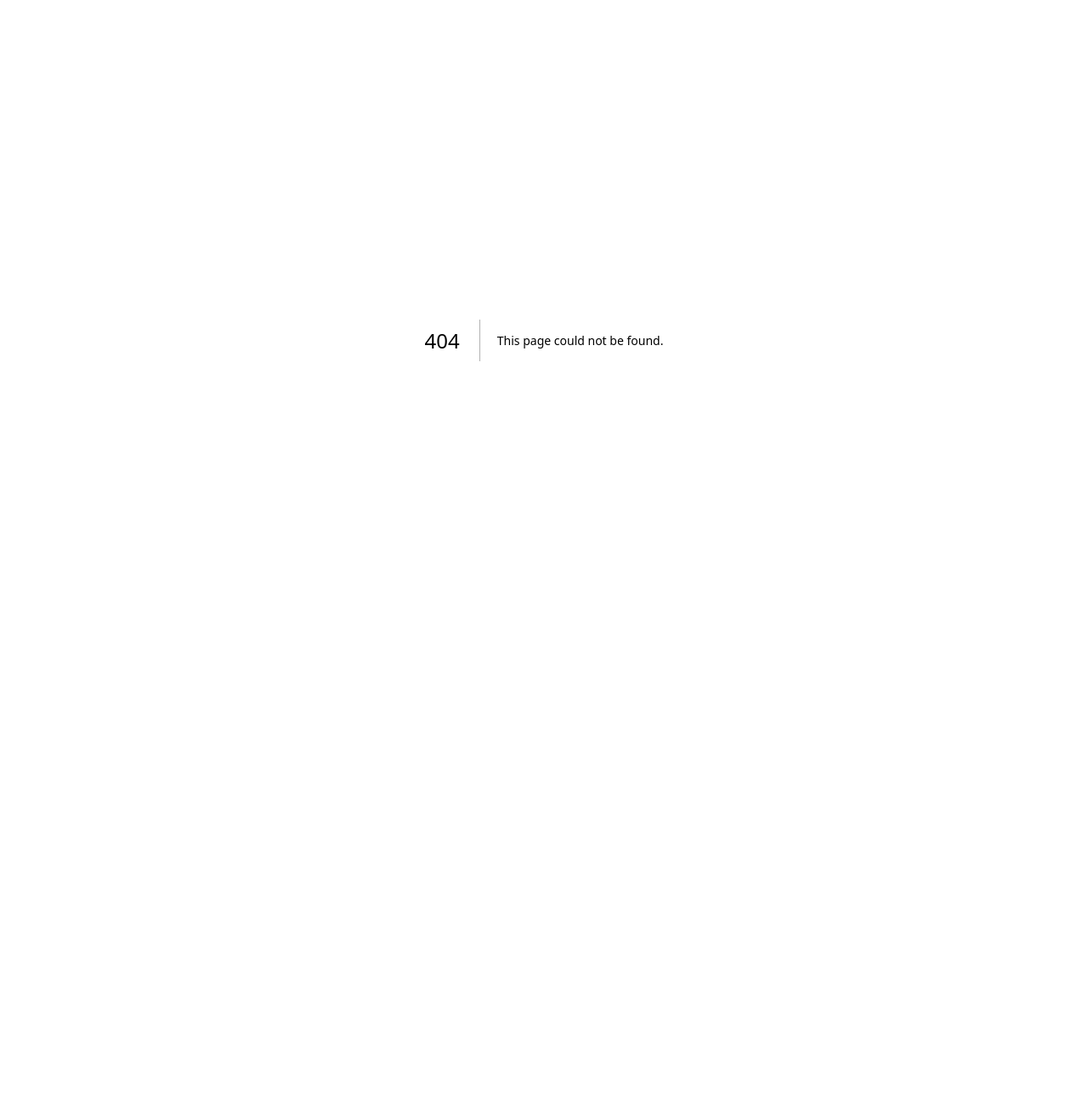
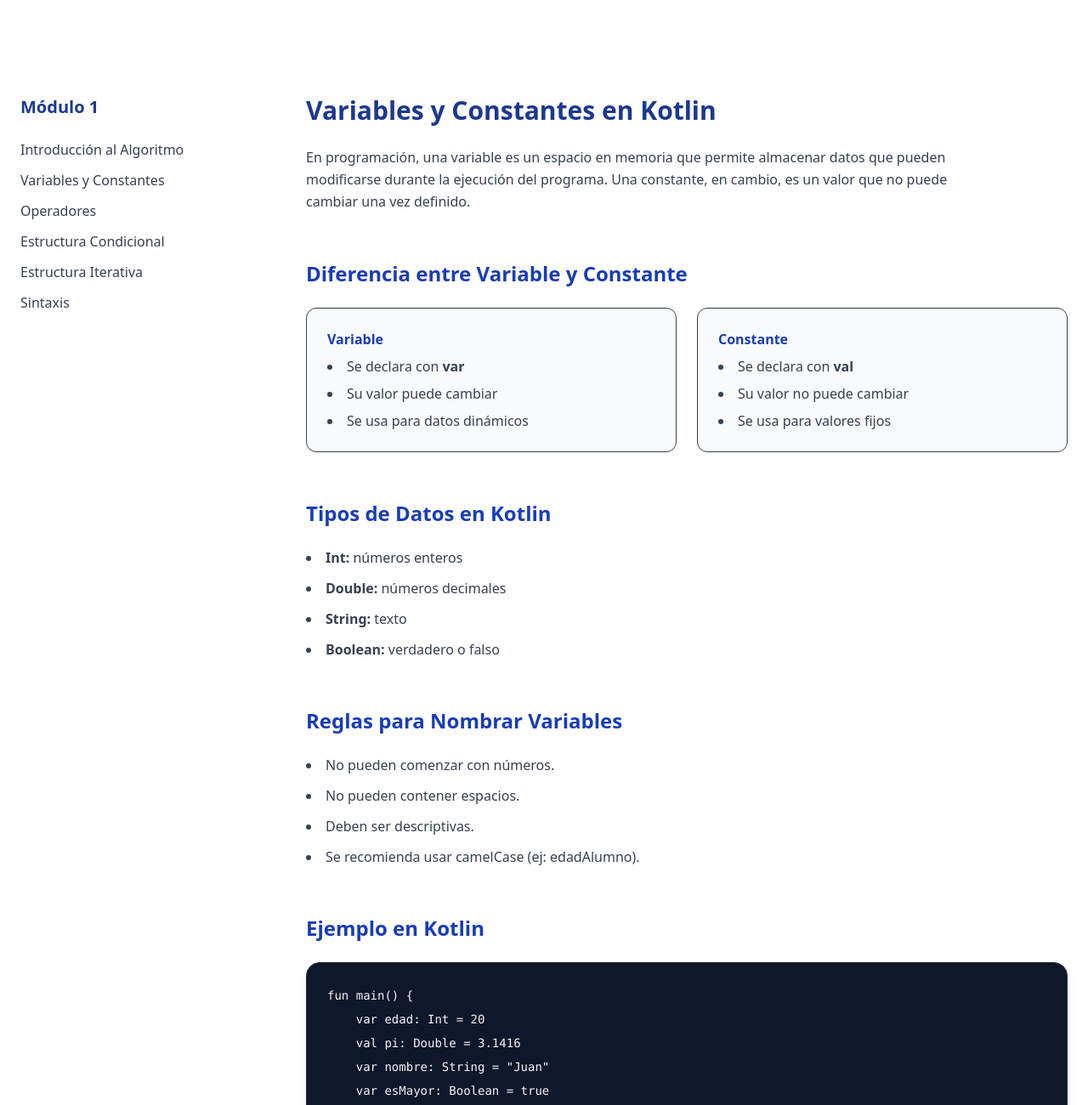
Before and after one commit to maxielsezar/academiainformatica, a Next.js app: page /cursos/programador/modulo-1/variables in a window 1280 px wide. Before the commit this address had no page. Shown: the top 1300 px of the page at 85% size. Before the commit the page ends 800 px from the top, so only its background shows below. Built offline with nearby package versions, Linux system fonts and the light colour scheme.

Commit message:
variables y constantes

```diff
--- /dev/null
+++ b/app/cursos/programador/modulo-1/variables/page.tsx
@@ -0,0 +1,150 @@
+export default function VariablesPage() {
+  return (
+    <div className="space-y-14">
+
+      {/* Título */}
+      <section>
+        <h1 className="text-3xl font-bold text-blue-900 mb-6">
+          Variables y Constantes en Kotlin
+        </h1>
+
+        <p className="text-gray-700 leading-relaxed max-w-3xl">
+          En programación, una variable es un espacio en memoria que permite
+          almacenar datos que pueden modificarse durante la ejecución del programa.
+          Una constante, en cambio, es un valor que no puede cambiar una vez definido.
+        </p>
+      </section>
+
+      {/* Diferencia */}
+      <section>
+        <h2 className="text-2xl font-bold text-blue-800 mb-6">
+          Diferencia entre Variable y Constante
+        </h2>
+
+        <div className="grid md:grid-cols-2 gap-6 text-gray-700">
+
+          <div className="bg-gray-50 border p-6 rounded-xl">
+            <h3 className="font-semibold text-blue-800 mb-2">Variable</h3>
+            <ul className="list-disc list-inside space-y-2">
+              <li>Se declara con <strong>var</strong></li>
+              <li>Su valor puede cambiar</li>
+              <li>Se usa para datos dinámicos</li>
+            </ul>
+          </div>
+
+          <div className="bg-gray-50 border p-6 rounded-xl">
+            <h3 className="font-semibold text-blue-800 mb-2">Constante</h3>
+            <ul className="list-disc list-inside space-y-2">
+              <li>Se declara con <strong>val</strong></li>
+              <li>Su valor no puede cambiar</li>
+              <li>Se usa para valores fijos</li>
+            </ul>
+          </div>
+
+        </div>
+      </section>
+
+      {/* Tipos de datos */}
+      <section>
+        <h2 className="text-2xl font-bold text-blue-800 mb-6">
+          Tipos de Datos en Kotlin
+        </h2>
+
+        <ul className="list-disc list-inside space-y-3 text-gray-700">
+          <li><strong>Int:</strong> números enteros</li>
+          <li><strong>Double:</strong> números decimales</li>
+          <li><strong>String:</strong> texto</li>
+          <li><strong>Boolean:</strong> verdadero o falso</li>
+        </ul>
+      </section>
+
+      {/* Reglas */}
+      <section>
+        <h2 className="text-2xl font-bold text-blue-800 mb-6">
+          Reglas para Nombrar Variables
+        </h2>
+
+        <ul className="list-disc list-inside space-y-3 text-gray-700">
+          <li>No pueden comenzar con números.</li>
+          <li>No pueden contener espacios.</li>
+          <li>Deben ser descriptivas.</li>
+          <li>Se recomienda usar camelCase (ej: edadAlumno).</li>
+        </ul>
+      </section>
+
+      {/* Ejemplo en Kotlin */}
+      <section>
+        <h2 className="text-2xl font-bold text-blue-800 mb-6">
+          Ejemplo en Kotlin
+        </h2>
+
+        <div className="bg-[#0f172a] text-gray-100 p-6 rounded-2xl text-sm font-mono shadow-lg border border-gray-800">
+          <pre className="leading-7">
+{`fun main() {
+    var edad: Int = 20
+    val pi: Double = 3.1416
+    var nombre: String = "Juan"
+    var esMayor: Boolean = true
+
+    println("Edad: $edad")
+}`}
+          </pre>
+        </div>
+      </section>
+
+      {/* Errores comunes */}
+      <section>
+        <h2 className="text-2xl font-bold text-blue-800 mb-6">
+          Errores Comunes
+        </h2>
+
+        <ul className="list-disc list-inside space-y-3 text-gray-700">
+          <li>Intentar cambiar el valor de una constante.</li>
+          <li>Usar nombres poco descriptivos (a, b, x).</li>
+          <li>No respetar el tipo de dato.</li>
+        </ul>
+      </section>
+
+      {/* Actividades */}
+      <section>
+        <h2 className="text-2xl font-bold text-blue-800 mb-6">
+          Actividades Prácticas
+        </h2>
+
+        <div className="space-y-6 text-gray-700">
+
+          <div className="bg-gray-50 border p-6 rounded-xl">
+            <p className="font-semibold mb-2">Actividad 1</p>
+            Declarar una variable llamada <strong>precio</strong> de tipo Double
+            y asignarle el valor 1500.50.
+          </div>
+
+          <div className="bg-gray-50 border p-6 rounded-xl">
+            <p className="font-semibold mb-2">Actividad 2</p>
+            Declarar una constante llamada <strong>iva</strong> con valor 0.21.
+          </div>
+
+          <div className="bg-gray-50 border p-6 rounded-xl">
+            <p className="font-semibold mb-2">Actividad 3</p>
+            Crear un programa que almacene el nombre y la edad de una persona
+            y los muestre por pantalla.
+          </div>
+
+        </div>
+      </section>
+
+      {/* Actividad integradora */}
+      <section>
+        <h2 className="text-2xl font-bold text-blue-800 mb-6">
+          Desafío Integrador
+        </h2>
+
+        <div className="bg-blue-50 border-l-4 border-blue-700 p-6 rounded-xl text-gray-700">
+          Crear un programa que declare una variable <strong>salario</strong> y una constante <strong>bono</strong>.
+          Calcular el salario final sumando ambos valores e imprimir el resultado.
+        </div>
+      </section>
+
+    </div>
+  );
+}
```
